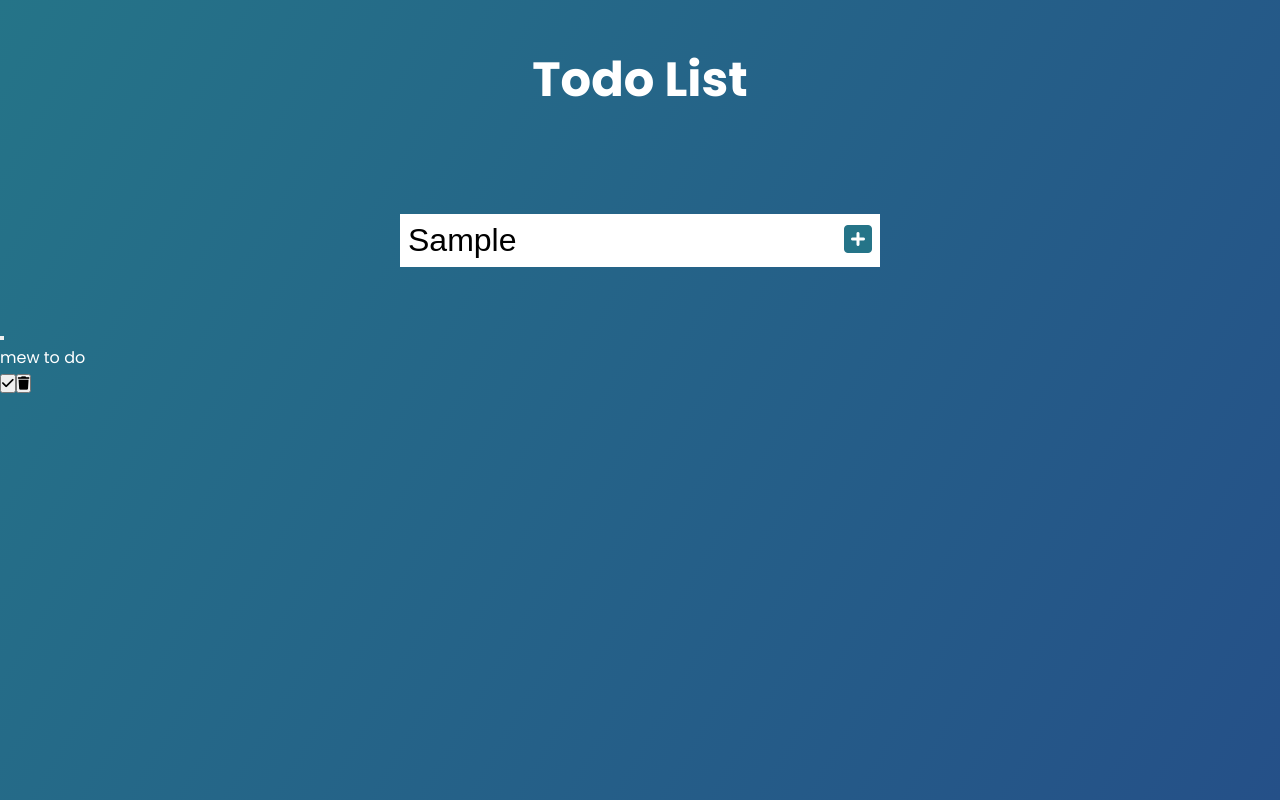
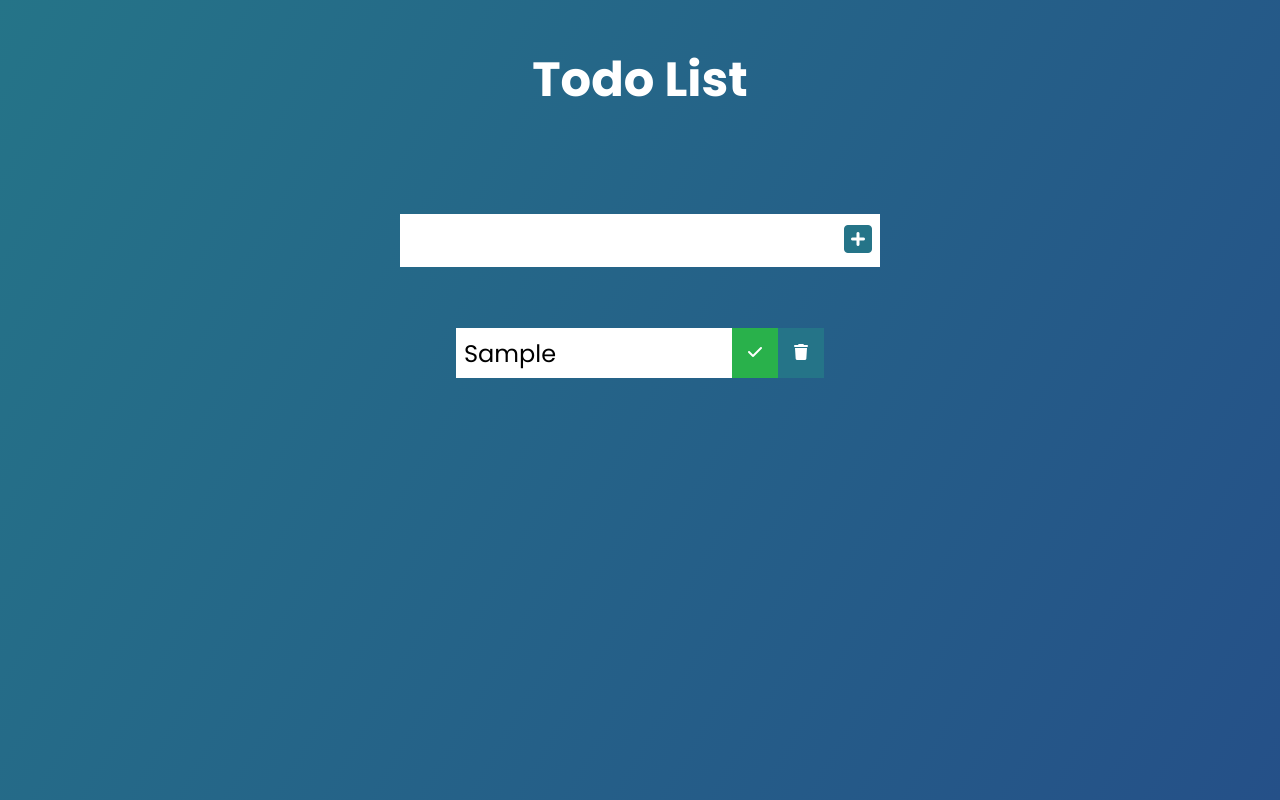
Before and after one commit to duynhannguyen/todo-list, a plain HTML site: page index.html in a window 1280 px wide. Both pictures are taken after typing "Sample" into the empty fields and a click on the button 858 px from the left and 240 px from the top of the page. Drawn offline with Linux system fonts and the light colour scheme.

Commit message:
feat: delete todo and check todo

```diff
--- a/app.js
+++ b/app.js
@@ -3,23 +3,42 @@ const todoButton = document.querySelector(".todo-button");
 const todoList = document.querySelector(".todo-list");
 
 todoButton.addEventListener("click", addTodo);
-
+todoList.addEventListener("click", deleteCheck);
 function addTodo(e) {
   e.preventDefault();
+  if (todoInput.value === "") return;
   const todoDiv = document.createElement("div");
   todoDiv.classList.add("todo");
   const todo = document.createElement("li");
   todo.classList.add("todo-item");
-  todo.innerText = "mew to do";
+  todo.innerText = todoInput.value;
   todoDiv.appendChild(todo);
 
   const completedbutton = document.createElement("button");
   completedbutton.innerHTML = '<i class="fas fa-check"> </i>';
-  completedbutton.classList.add = "complete-btn";
+  completedbutton.classList.add("complete-btn");
   todoDiv.appendChild(completedbutton);
   const unCompletedbutton = document.createElement("button");
   unCompletedbutton.innerHTML = '<i class="fas fa-trash"> </i>';
-  unCompletedbutton.classList.add = "uncomplete-btn";
+  unCompletedbutton.classList.add("trash-btn");
   todoDiv.appendChild(unCompletedbutton);
   todoList.appendChild(todoDiv);
+  todoInput.value = "";
 }
+
+function deleteCheck(e) {
+  const item = e.target;
+
+  if (item.classList[0] === "trash-btn") {
+    const todo = item.parentElement;
+    todo.classList.add("fall");
+    todo.addEventListener("transitionend", function () {
+      todo.remove();
+    });
+  }
+
+  if (item.classList[0] === "complete-btn") {
+    const todo = item.parentElement;
+    todo.classList.toggle("completed");
+  }
+}
--- a/index.html
+++ b/index.html
@@ -31,9 +31,7 @@
       </button>
     </form>
     <div class="todo-container">
-      <ul class="todo-list">
-        <button></button>
-      </ul>
+      <ul class="todo-list"></ul>
     </div>
     <script src="./app.js"></script>
   </body>
--- a/style.css
+++ b/style.css
@@ -44,3 +44,59 @@ form button:hover {
   background: rgb(37, 116, 136);
   color: white;
 }
+
+.todo-container {
+  display: flex;
+  justify-content: center;
+  align-items: center;
+}
+
+.todo-list {
+  min-width: 30%;
+  list-style: none;
+  transition: all 0.5s ease;
+}
+.todo {
+  margin: 0.5rem;
+  background: white;
+  color: black;
+  font-size: 1.5rem;
+  display: flex;
+  justify-content: space-between;
+  align-items: center;
+  transition: all 0.5s ease;
+}
+
+.todo li {
+  flex: 1;
+}
+
+.trash-btn,
+.complete-btn {
+  background-color: rgb(37, 116, 136);
+  color: white;
+  border: none;
+  padding: 1rem;
+  cursor: pointer;
+  font-size: 1rem;
+}
+
+.complete-btn {
+  background: rgb(41, 177, 75);
+}
+.todo-item {
+  padding: 0rem 0.5rem;
+}
+
+.fa-check,
+.fa-trash {
+  pointer-events: none;
+}
+.completed {
+  text-decoration: line-through;
+  opacity: 0.5;
+}
+.fall {
+  transform: translateY(8rem) rotateZ(20deg);
+  opacity: 0;
+}
```
